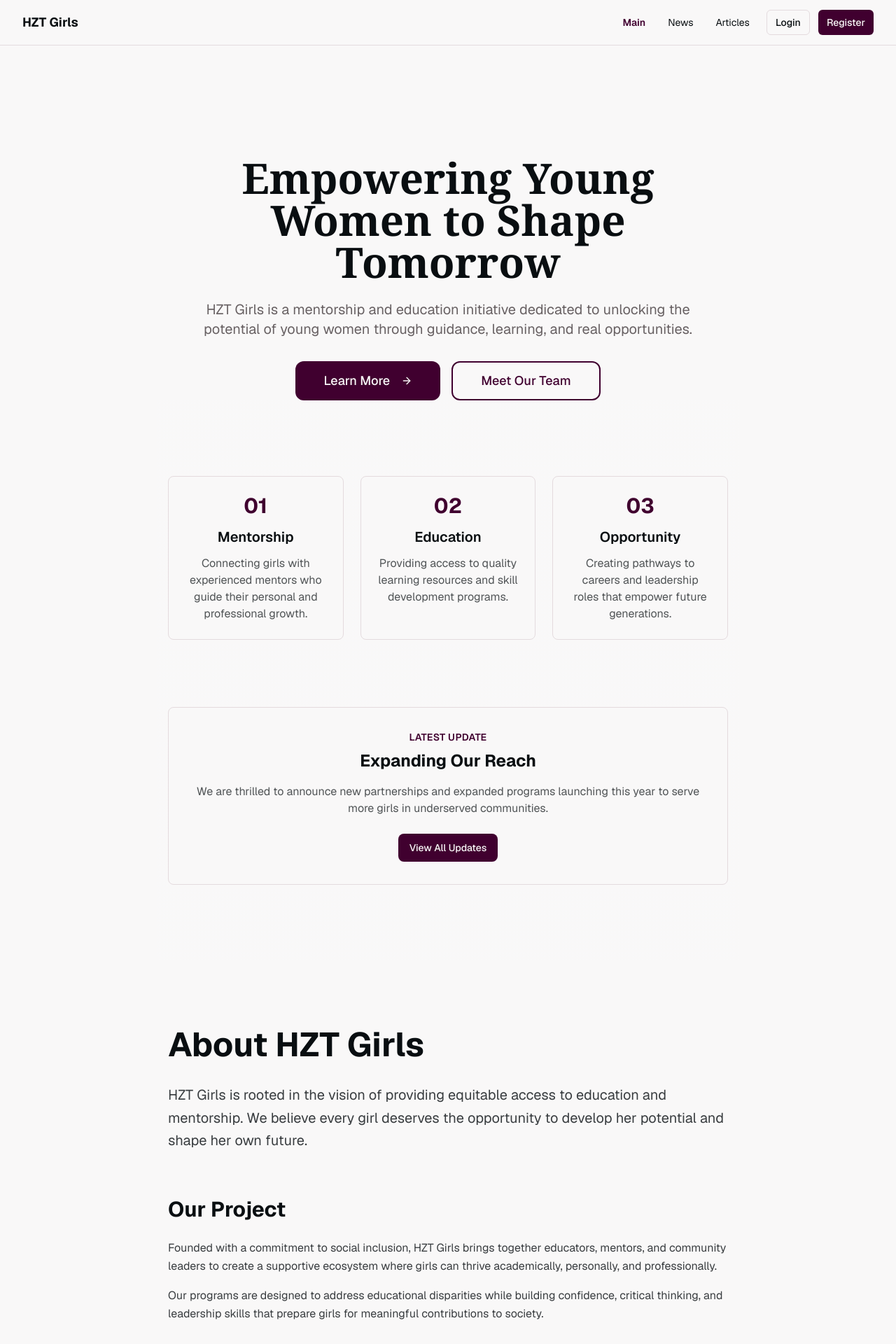
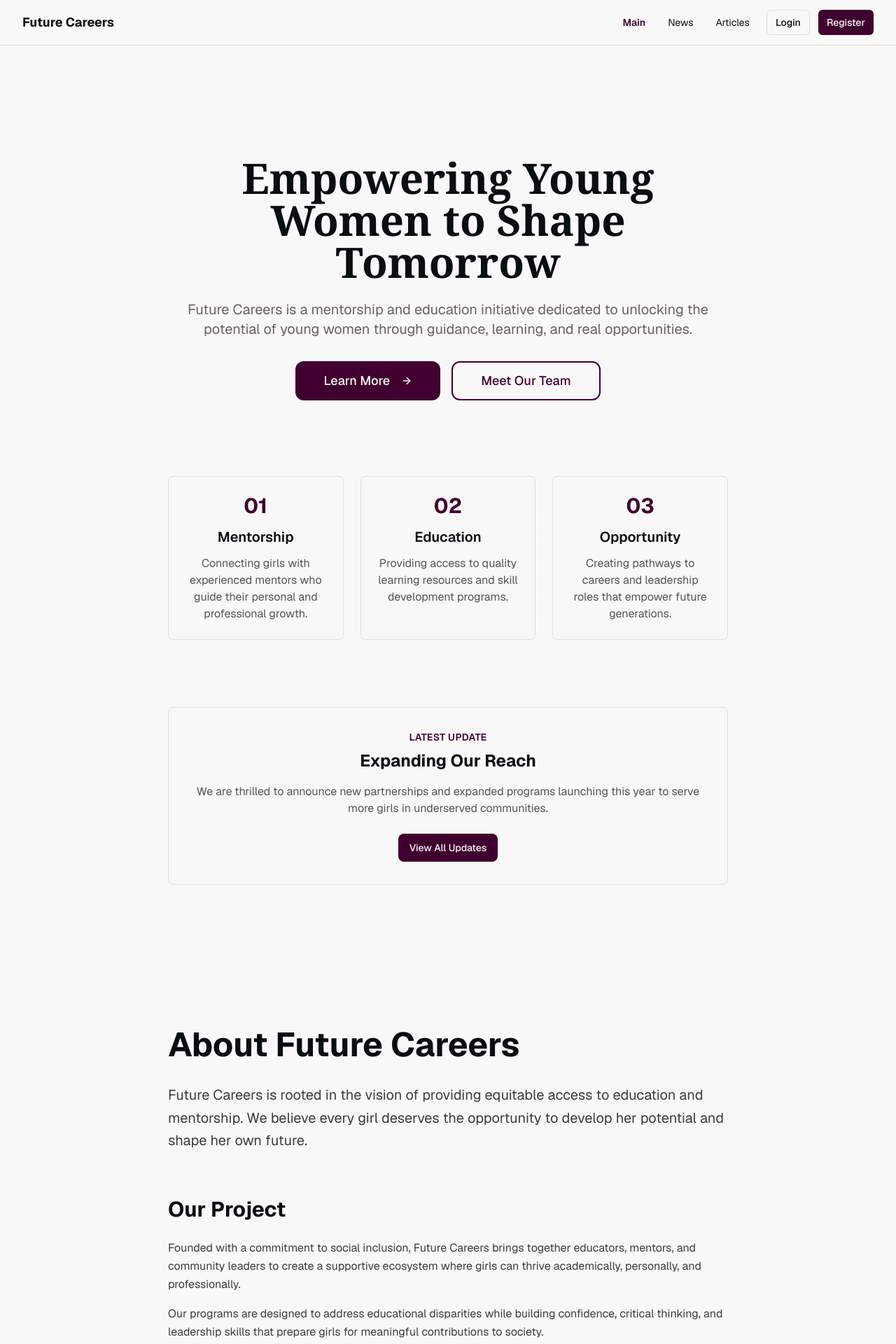
Before and after one commit to emin1731/HZT, a Next.js app: page / in a window 1280 px wide. Shown: the top 1920 px of the page at 70% size. Built offline with nearby package versions, Linux system fonts and the light colour scheme.

Commit message:
upd: change the naming of the project

```diff
--- a/app/about/page.tsx
+++ b/app/about/page.tsx
@@ -6,11 +6,11 @@ export default function AboutPage() {
       {/* Header */}
       <section className="mb-16">
         <h1 className="text-5xl font-bold text-foreground mb-8">
-          About HZT Girls
+          About Future Careers
         </h1>
         <p className="text-xl text-foreground/80 text-pretty leading-relaxed">
-          HZT Girls is rooted in the vision of providing equitable access to
-          education and mentorship. We believe every girl deserves the
+          Future Careers is rooted in the vision of providing equitable access
+          to education and mentorship. We believe every girl deserves the
           opportunity to develop her potential and shape her own future.
         </p>
       </section>
@@ -20,7 +20,7 @@ export default function AboutPage() {
         <h2 className="text-3xl font-bold text-foreground">Our Project</h2>
         <div className="space-y-4 text-foreground/80 leading-relaxed">
           <p>
-            Founded with a commitment to social inclusion, HZT Girls brings
+            Founded with a commitment to social inclusion, Future Careers brings
             together educators, mentors, and community leaders to create a
             supportive ecosystem where girls can thrive academically,
             personally, and professionally.
@@ -95,10 +95,10 @@ export default function AboutPage() {
         </h2>
         <p className="text-lg text-foreground/80 max-w-2xl mx-auto text-pretty leading-relaxed">
           Inspired by the pioneering work of social reformers who believed in
-          the transformative power of education, HZT Girls carries forward the
-          legacy of social inclusion and human development. We honor the vision
-          of those who understood that investing in girls means investing in
-          entire communities.
+          the transformative power of education, Future Careers carries forward
+          the legacy of social inclusion and human development. We honor the
+          vision of those who understood that investing in girls means investing
+          in entire communities.
         </p>
       </section>
     </div>
--- a/app/layout.tsx
+++ b/app/layout.tsx
@@ -10,9 +10,9 @@ const _geist = Geist({ subsets: ["latin"] });
 const _geistMono = Geist_Mono({ subsets: ["latin"] });
 
 export const metadata: Metadata = {
-  title: "HZT Girls - Mentorship & Education Initiative",
+  title: "Future Careers - Mentorship & Education Initiative",
   description:
-    "HZT Girls is a social initiative dedicated to girls' mentorship, education, and opportunity, honoring the Taghiyev legacy of social inclusion.",
+    "Future Careers is a social initiative dedicated to girls' mentorship, education, and opportunity, honoring the Taghiyev legacy of social inclusion.",
   generator: "v0.app",
   icons: {
     icon: [
--- a/app/page.tsx
+++ b/app/page.tsx
@@ -71,9 +71,9 @@ export default function WelcomePage() {
                 <span className="text-gradient">Shape Tomorrow</span>
               </h1>
               <p className="text-lg md:text-xl text-muted-foreground mb-8 animate-fade-up stagger-1">
-                HZT Girls is a mentorship and education initiative dedicated to
-                unlocking the potential of young women through guidance,
-                learning, and real opportunities.
+                Future Careers is a mentorship and education initiative
+                dedicated to unlocking the potential of young women through
+                guidance, learning, and real opportunities.
               </p>
               <div className="flex flex-col sm:flex-row gap-4 justify-center animate-fade-up stagger-2">
                 <Button variant="hero" size="xl" asChild>
@@ -153,12 +153,13 @@ export default function WelcomePage() {
             {/* Header */}
             <div className="mb-16">
               <h1 className="text-5xl font-bold text-foreground mb-8">
-                About HZT Girls
+                About Future Careers
               </h1>
               <p className="text-xl text-foreground/80 text-pretty leading-relaxed">
-                HZT Girls is rooted in the vision of providing equitable access
-                to education and mentorship. We believe every girl deserves the
-                opportunity to develop her potential and shape her own future.
+                Future Careers is rooted in the vision of providing equitable
+                access to education and mentorship. We believe every girl
+                deserves the opportunity to develop her potential and shape her
+                own future.
               </p>
             </div>
 
@@ -169,7 +170,7 @@ export default function WelcomePage() {
               </h2>
               <div className="space-y-4 text-foreground/80 leading-relaxed">
                 <p>
-                  Founded with a commitment to social inclusion, HZT Girls
+                  Founded with a commitment to social inclusion, Future Careers
                   brings together educators, mentors, and community leaders to
                   create a supportive ecosystem where girls can thrive
                   academically, personally, and professionally.
@@ -257,7 +258,7 @@ export default function WelcomePage() {
               </h2>
               <p className="text-lg text-foreground/80 max-w-2xl mx-auto text-pretty leading-relaxed">
                 Inspired by the pioneering work of social reformers who believed
-                in the transformative power of education, HZT Girls carries
+                in the transformative power of education, Future Careers carries
                 forward the legacy of social inclusion and human development. We
                 honor the vision of those who understood that investing in girls
                 means investing in entire communities.
@@ -277,7 +278,7 @@ export default function WelcomePage() {
               <p className="text-xl text-foreground/80 max-w-3xl text-pretty leading-relaxed">
                 We are a dedicated group of educators, mentors, and advocates
                 committed to empowering girls through quality mentorship and
-                education. Here are the people who make HZT Girls possible.
+                education. Here are the people who make Future Careers possible.
               </p>
             </div>
 
--- a/app/team/page.tsx
+++ b/app/team/page.tsx
@@ -63,7 +63,7 @@ export default function TeamPage() {
         <p className="text-xl text-foreground/80 max-w-3xl text-pretty leading-relaxed">
           We are a dedicated group of educators, mentors, and advocates
           committed to empowering girls through quality mentorship and
-          education. Here are the people who make HZT Girls possible.
+          education. Here are the people who make Future Careers possible.
         </p>
       </section>
 
--- a/components/footer.tsx
+++ b/components/footer.tsx
@@ -13,7 +13,7 @@ export function Footer() {
               href="/"
               className="font-bold text-lg text-foreground hover:text-primary transition-colors"
             >
-              HZT Girls
+              Future Careers
             </Link>
             <p className="text-sm text-foreground/70 leading-relaxed">
               Empowering young women through mentorship, education, and
@@ -106,7 +106,7 @@ export function Footer() {
         <div className="mt-12 pt-8 border-t border-border">
           <div className="flex flex-col md:flex-row justify-between items-center gap-4">
             <p className="text-sm text-foreground/60">
-              © {currentYear} HZT Girls. All rights reserved.
+              © {currentYear} Future Careers. All rights reserved.
             </p>
             <div className="flex gap-6">
               <Link
--- a/components/navigation.tsx
+++ b/components/navigation.tsx
@@ -22,7 +22,7 @@ export function Navigation() {
             href="/"
             className="font-bold text-lg text-foreground hover:text-primary transition-colors"
           >
-            HZT Girls
+            Future Careers
           </Link>
 
           <div className="flex items-center gap-6">
--- a/lib/types.ts
+++ b/lib/types.ts
@@ -1,5 +1,5 @@
 /**
- * HZT Girls Website Data Models
+ * Future Careers Website Data Models
  */
 
 // Navigation
```
